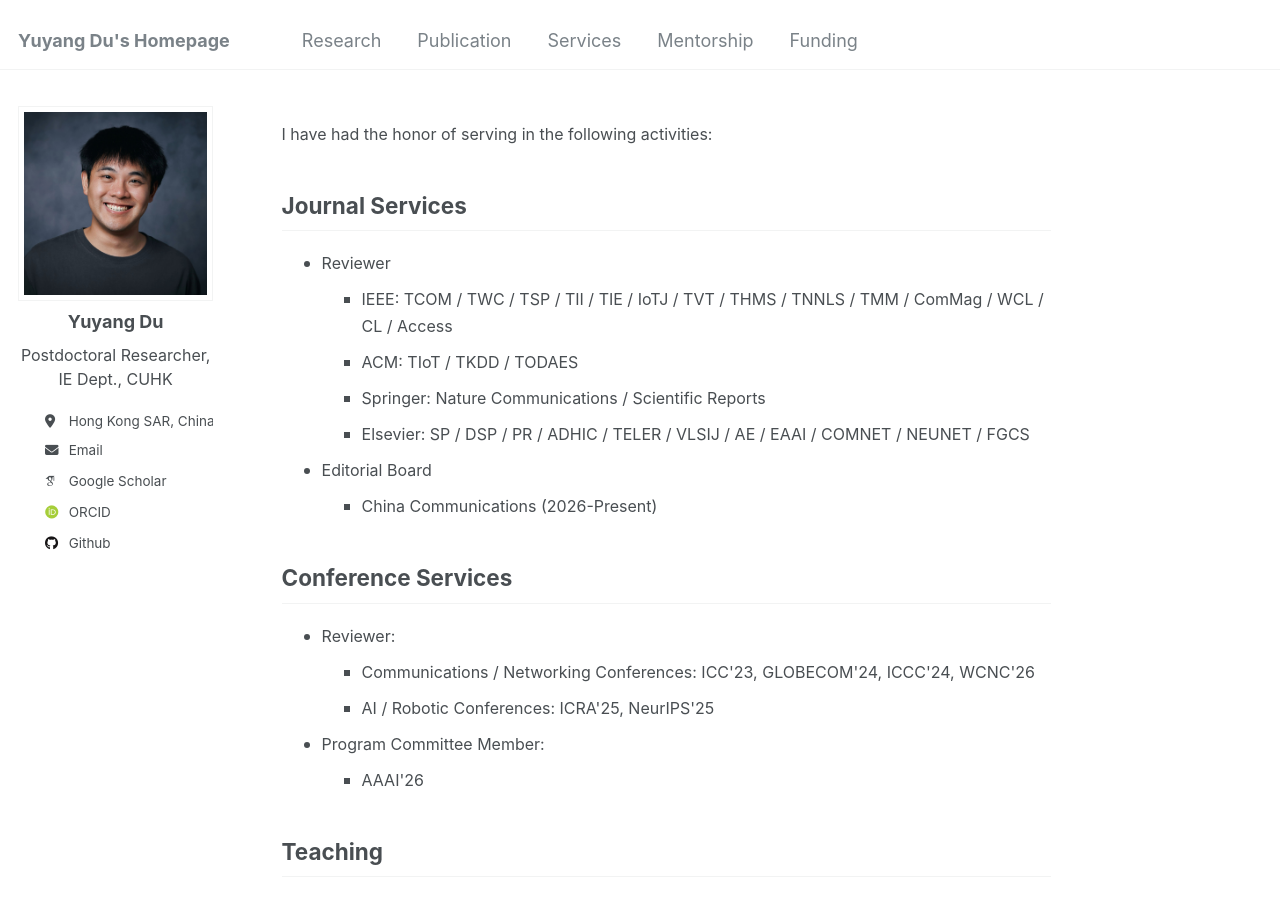
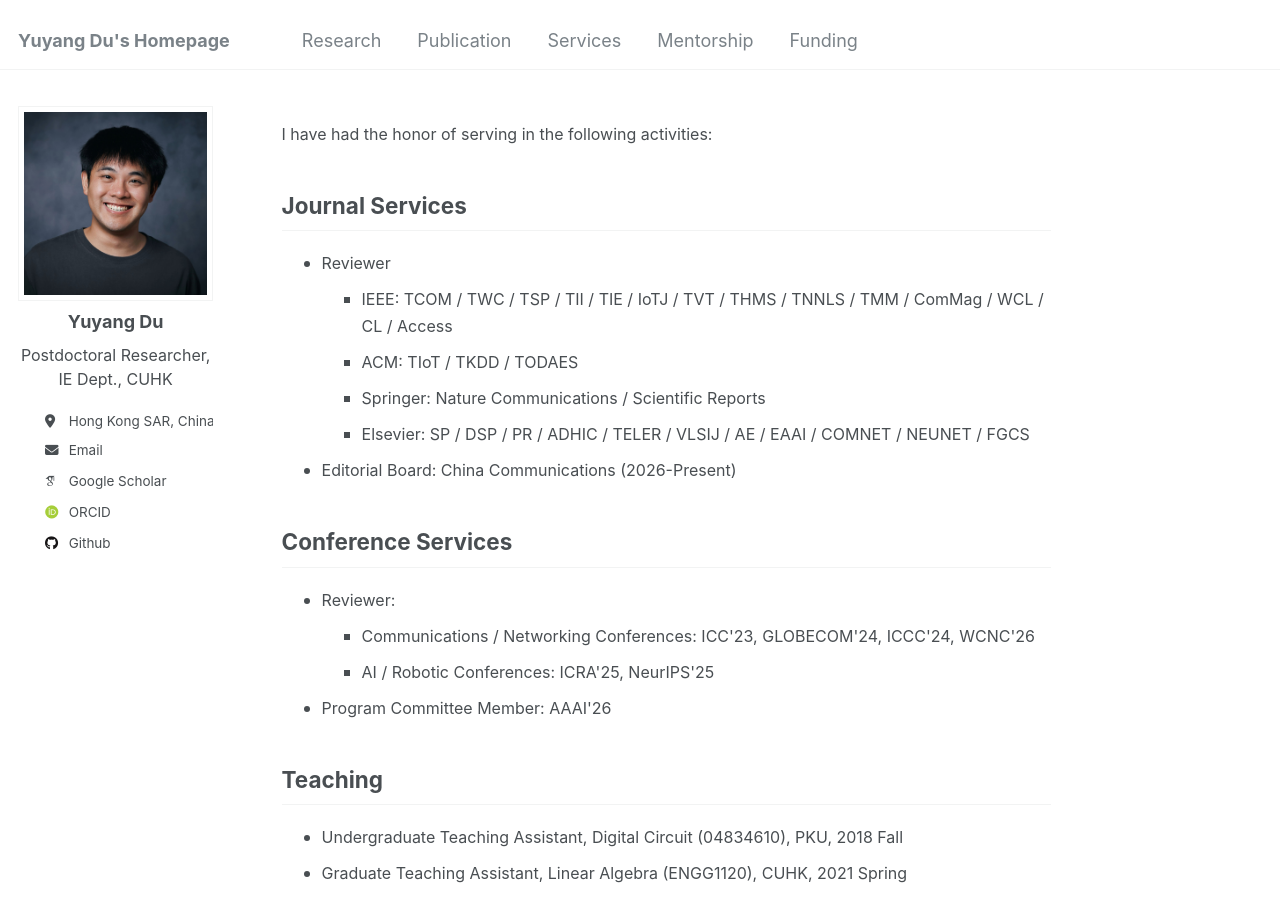
Before and after one commit to yuyangdu01/yuyangdu01.github.io, a Jekyll site: the page built from _pages/service.md, in a window 1280 px wide and 900 px high. Built offline with Jekyll 4.4.1, drawn with Linux system fonts in a browser that asks for light colours; some web fonts are replaced.

Commit message:
Update service.md

```diff
--- a/_pages/service.md
+++ b/_pages/service.md
@@ -28,12 +28,8 @@ Journal Services
         <li><font size=3>Elsevier: SP / DSP / PR / ADHIC / TELER / VLSIJ / AE / EAAI / COMNET / NEUNET / FGCS</font></li>
       </ul>
     </ul>
-  <li><font size=3>Editorial Board</font></li>
-    <ul style="margin-left: -40px;">
-      <ul style="margin-left: 0px;">
-        <li><font size=3> China Communications (2026-Present)</font></li>
-      </ul>
-    </ul>
+  <li><font size=3>Editorial Board: China Communications (2026-Present)</font></li>
+
 </ul>
 
 Conference Services
@@ -46,12 +42,7 @@ Conference Services
         <li><font size=3> AI / Robotic Conferences: ICRA'25, NeurIPS'25</font></li>
       </ul>
     </ul>
-    <li><font size=3>Program Committee Member:</font></li>
-    <ul style="margin-left: -40px;">
-      <ul style="margin-left: 0px;">
-        <li><font size=3> AAAI'26</font></li>
-      </ul>
-    </ul>
+    <li><font size=3>Program Committee Member: AAAI'26</font></li>
 </ul>
 
 
```
